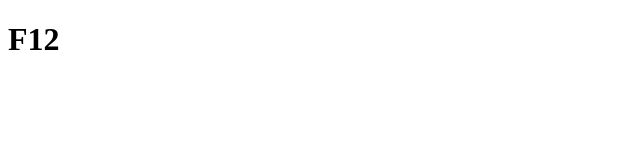
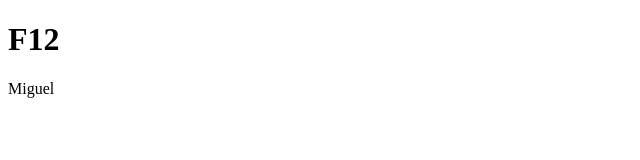
Before and after one commit to ComfenalcoCursos2021/Repaso_Variables_Tipo_De_Datos_07_07_2021, a plain HTML site: page index.html in a window 1280 px wide. Shown: the full height of the page, 0-640 px from the left. Drawn offline with Linux system fonts and the light colour scheme.

Commit message:
actualizar

```diff
--- a/index.html
+++ b/index.html
@@ -10,5 +10,6 @@
 </head>
 <body>
     <h1>F12</h1>
+    <p>Miguel</p>
 </body>
 </html>
```
